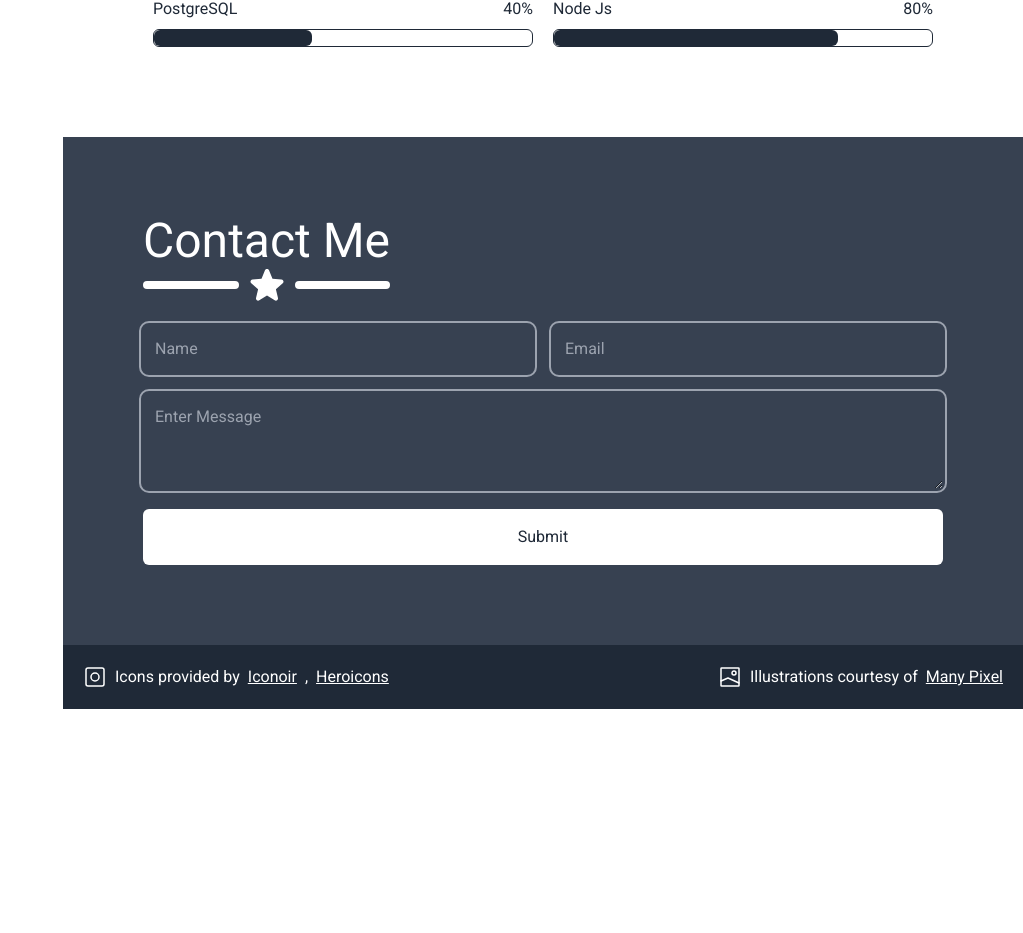
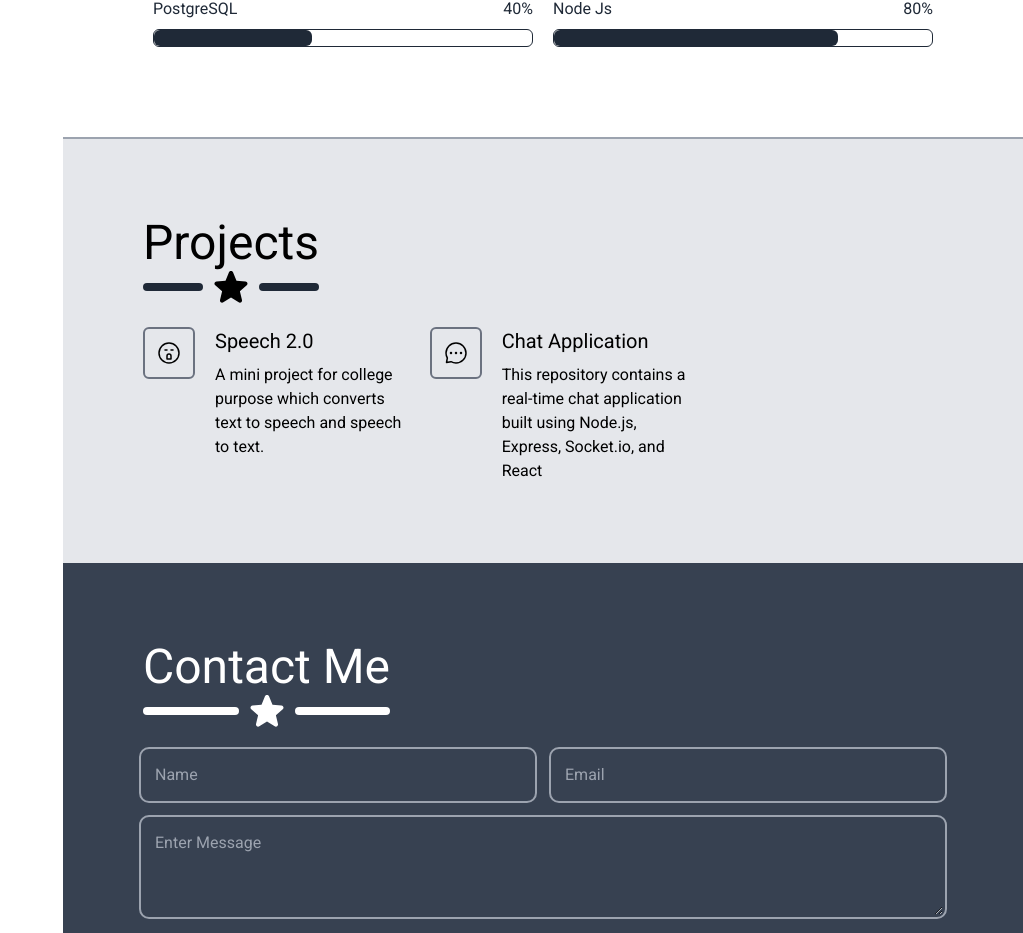
Before and after one commit to PrajwalSh0206/PrajwalSh0206.github.io, a React (Vite) app: page / in a window 1280 px wide. Shown: the part 1211-2144 px from the top of the page, without its empty margins (257-1280 px from the left). Before the commit the page ends 1920 px from the top, so only its background shows below. Built offline with nearby package versions, Linux system fonts and the light colour scheme.

Commit message:
project list added

```diff
--- a/src/App.tsx
+++ b/src/App.tsx
@@ -6,6 +6,7 @@ import FooterSection from './components/Footer/Footer';
 import About from './components/About/About';
 import Contacts from './components/Contacts/Contacts';
 import Navbar from './components/Navbar/Navbar';
+import Projects from './components/Projects';
 
 function App() {
   return (
@@ -16,6 +17,7 @@ function App() {
         <HeroPage></HeroPage>
         <About></About>
         <Skill></Skill>
+        <Projects></Projects>
         <Contacts></Contacts>
         <FooterSection></FooterSection>
       </div>
--- a/src/components/ProjectSection.tsx
+++ /dev/null
@@ -1,24 +0,0 @@
-import brainstorm from '../assets/brainstorming-flatline.svg'
-import { projectList } from '../props/data/projectList';
-import ProjectCard from './common/ProjectCard';
-
-const ProjectSection = () => {
-    return (
-        <div className="w-full flex items-center p-10" id='projects'>
-            <div className="w-7/12 flex flex-col space-y-7 pl-10">
-                <div className='flex space-x-3 text-2xl items-center border-b-2 border-indigo-900 text-indigo-900 pb-2'>
-                    <svg width="24px" strokeWidth="1.5" height="24px" viewBox="0 0 24 24" fill="none" xmlns="http://www.w3.org/2000/svg" color="currentColor"><path d="M9 6L20 6" stroke="currentColor" strokeWidth="1.5" strokeLinecap="round" strokeLinejoin="round"></path><path d="M3.80002 5.79999L4.60002 6.59998L6.60001 4.59999" stroke="currentColor" strokeWidth="1.5" strokeLinecap="round" strokeLinejoin="round"></path><path d="M3.80002 11.8L4.60002 12.6L6.60001 10.6" stroke="currentColor" strokeWidth="1.5" strokeLinecap="round" strokeLinejoin="round"></path><path d="M3.80002 17.8L4.60002 18.6L6.60001 16.6" stroke="currentColor" strokeWidth="1.5" strokeLinecap="round" strokeLinejoin="round"></path><path d="M9 12L20 12" stroke="currentColor" strokeWidth="1.5" strokeLinecap="round" strokeLinejoin="round"></path><path d="M9 18L20 18" stroke="currentColor" strokeWidth="1.5" strokeLinecap="round" strokeLinejoin="round"></path></svg>
-                    <p>My Projects</p>
-                </div>
-                <div className='flex flex-col space-y-5'>
-                    {projectList.map((element) => <ProjectCard key={element.title} image={element.image} title={element.title} link={element.link} />)}
-                </div>
-            </div>
-            <div className="w-5/12">
-                <img src={brainstorm} alt="" />
-            </div>
-        </div>
-    )
-}
-
-export default ProjectSection
--- /dev/null
+++ b/src/components/Projects.tsx
@@ -0,0 +1,33 @@
+import brainstorm from '../assets/brainstorming-flatline.svg';
+import { projectList } from '../props/data/projectList';
+import ProjectCard from './common/ProjectCard';
+import Title from './common/Title';
+
+const Projects = () => {
+  return (
+    <div
+      className="w-full flex flex-col space-y-5 items-start p-20 bg-gray-200 border-t-2 border-gray-400"
+      id="projects"
+    >
+      <Title borderColor="bg-gray-800" title="Projects"></Title>
+
+      <div className="w-full flex space-x-5">
+        {projectList.map(val => (
+          <div className=" w-4/12 rounded-md flex space-x-5 items-start">
+            <div className="border-2 border-gray-500 rounded-md p-3">
+              {val.image}
+            </div>
+            <div className="flex flex-col space-y-2">
+              <a href={val.link} target="_blank" className="text-xl">
+                {val.title}
+              </a>
+              <p>{val.description}</p>
+            </div>
+          </div>
+        ))}
+      </div>
+    </div>
+  );
+};
+
+export default Projects;
--- a/src/props/data/projectList.tsx
+++ b/src/props/data/projectList.tsx
@@ -1,14 +1,86 @@
-import { ProjectPropsDto } from "../dto";
-import speech2_0 from '../../assets/projects/artificial-intelligence-isometric.svg'
-import bookmark from '../../assets/projects/mention-outline.svg'
-import chat from '../../assets/projects/chat-flatline.svg'
+import { ProjectPropsDto } from '../dto';
+import speech2_0 from '../../assets/projects/artificial-intelligence-isometric.svg';
+import bookmark from '../../assets/projects/mention-outline.svg';
+import chat from '../../assets/projects/chat-flatline.svg';
 
 export const projectList: Array<ProjectPropsDto> = [
-    {
-        image: speech2_0, title: "Speech 2.0", link: "https://github.com/PrajwalSh0206/Speech-2.0"
-    }, {
-        image: bookmark, title: "BookMark", link: "https://github.com/PrajwalSh0206/Bookmark-Api-With-NestJs"
-    }, {
-        image: chat, title: "Chat Application", link: "https://github.com/PrajwalSh0206/Bookmark-Api-With-NestJs"
-    }
-]
+  {
+    image: (
+      <svg
+        width="24px"
+        height="24px"
+        stroke-width="1.5"
+        viewBox="0 0 24 24"
+        fill="none"
+        xmlns="http://www.w3.org/2000/svg"
+        color="currentColor"
+      >
+        <path
+          d="M10 9H8M16 9H14M2 12C2 17.5228 6.47715 22 12 22C17.5228 22 22 17.5228 22 12C22 6.47715 17.5228 2 12 2C6.47715 2 2 6.47715 2 12ZM14 18H10V15C10 14.3333 10.4 13 12 13C13.6 13 14 14.3333 14 15V18Z"
+          stroke="currentColor"
+          stroke-width="1.5"
+          stroke-linecap="round"
+          stroke-linejoin="round"
+        ></path>
+      </svg>
+    ),
+    title: 'Speech 2.0',
+    link: 'https://github.com/PrajwalSh0206/Speech-2.0',
+    description:
+      'A mini project for college purpose which converts text to speech and speech to text. ',
+  },
+  //   {
+  //     image: bookmark,
+  //     title: 'BookMark',
+  //     link: 'https://github.com/PrajwalSh0206/Bookmark-Api-With-NestJs',
+  //   },
+  {
+    image: (
+      <svg
+        width="24px"
+        height="24px"
+        stroke-width="1.5"
+        viewBox="0 0 24 24"
+        fill="none"
+        xmlns="http://www.w3.org/2000/svg"
+        color="currentColor"
+      >
+        <path
+          d="M17 12.5C17.2761 12.5 17.5 12.2761 17.5 12C17.5 11.7239 17.2761 11.5 17 11.5C16.7239 11.5 16.5 11.7239 16.5 12C16.5 12.2761 16.7239 12.5 17 12.5Z"
+          fill="currentColor"
+          stroke="currentColor"
+          stroke-width="1.5"
+          stroke-linecap="round"
+          stroke-linejoin="round"
+        ></path>
+        <path
+          d="M12 12.5C12.2761 12.5 12.5 12.2761 12.5 12C12.5 11.7239 12.2761 11.5 12 11.5C11.7239 11.5 11.5 11.7239 11.5 12C11.5 12.2761 11.7239 12.5 12 12.5Z"
+          fill="currentColor"
+          stroke="currentColor"
+          stroke-width="1.5"
+          stroke-linecap="round"
+          stroke-linejoin="round"
+        ></path>
+        <path
+          d="M7 12.5C7.27614 12.5 7.5 12.2761 7.5 12C7.5 11.7239 7.27614 11.5 7 11.5C6.72386 11.5 6.5 11.7239 6.5 12C6.5 12.2761 6.72386 12.5 7 12.5Z"
+          fill="currentColor"
+          stroke="currentColor"
+          stroke-width="1.5"
+          stroke-linecap="round"
+          stroke-linejoin="round"
+        ></path>
+        <path
+          d="M12 22C17.5228 22 22 17.5228 22 12C22 6.47715 17.5228 2 12 2C6.47715 2 2 6.47715 2 12C2 13.8214 2.48697 15.5291 3.33782 17L2.5 21.5L7 20.6622C8.47087 21.513 10.1786 22 12 22Z"
+          stroke="currentColor"
+          stroke-width="1.5"
+          stroke-linecap="round"
+          stroke-linejoin="round"
+        ></path>
+      </svg>
+    ),
+    title: 'Chat Application',
+    link: 'https://github.com/PrajwalSh0206/chatterbox',
+    description:
+      'This repository contains a real-time chat application built using Node.js, Express, Socket.io, and React ',
+  },
+];
```
Also changed, not shown: src/props/dto/ProjectPropsDto.ts (+6 -3 lines).
